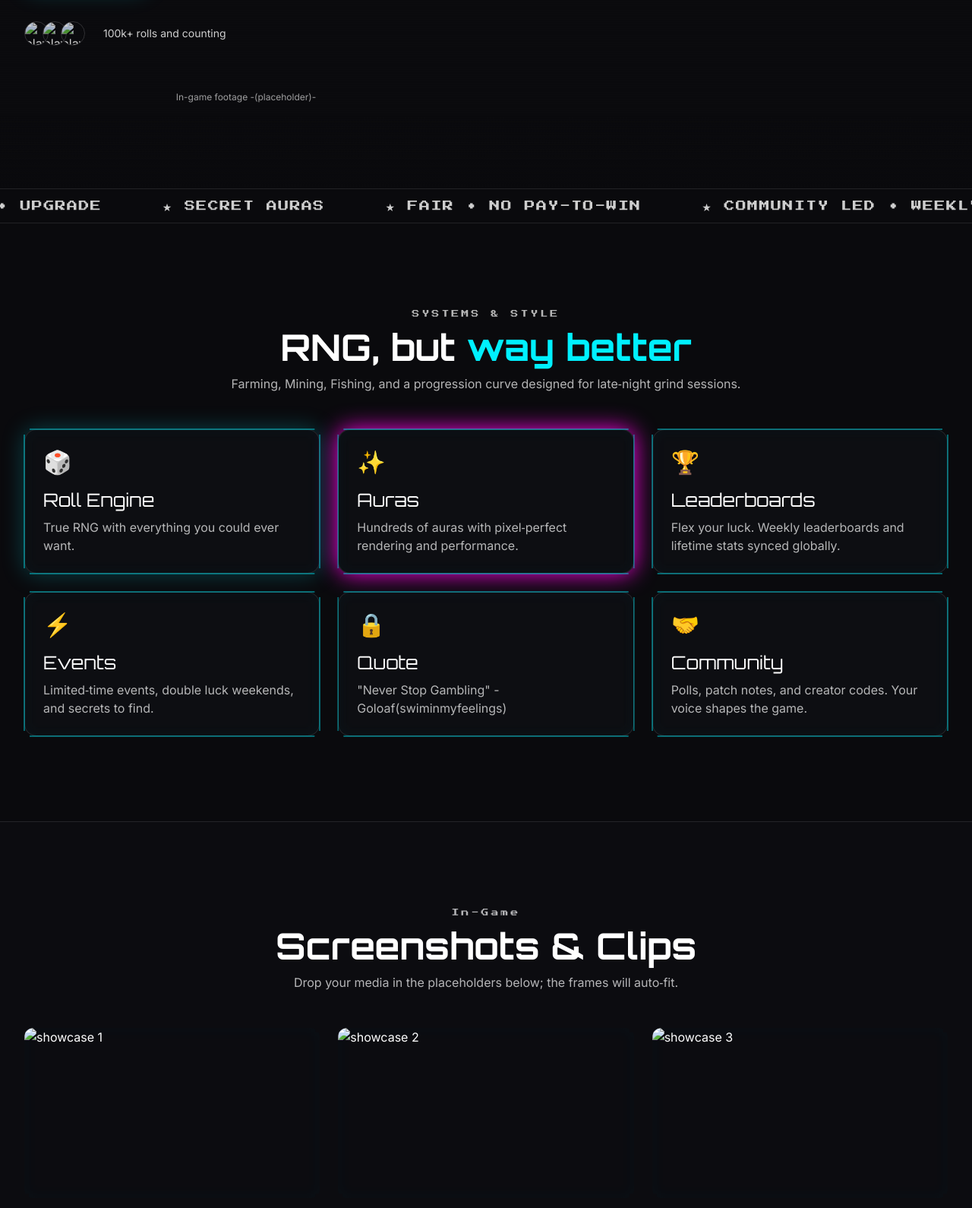
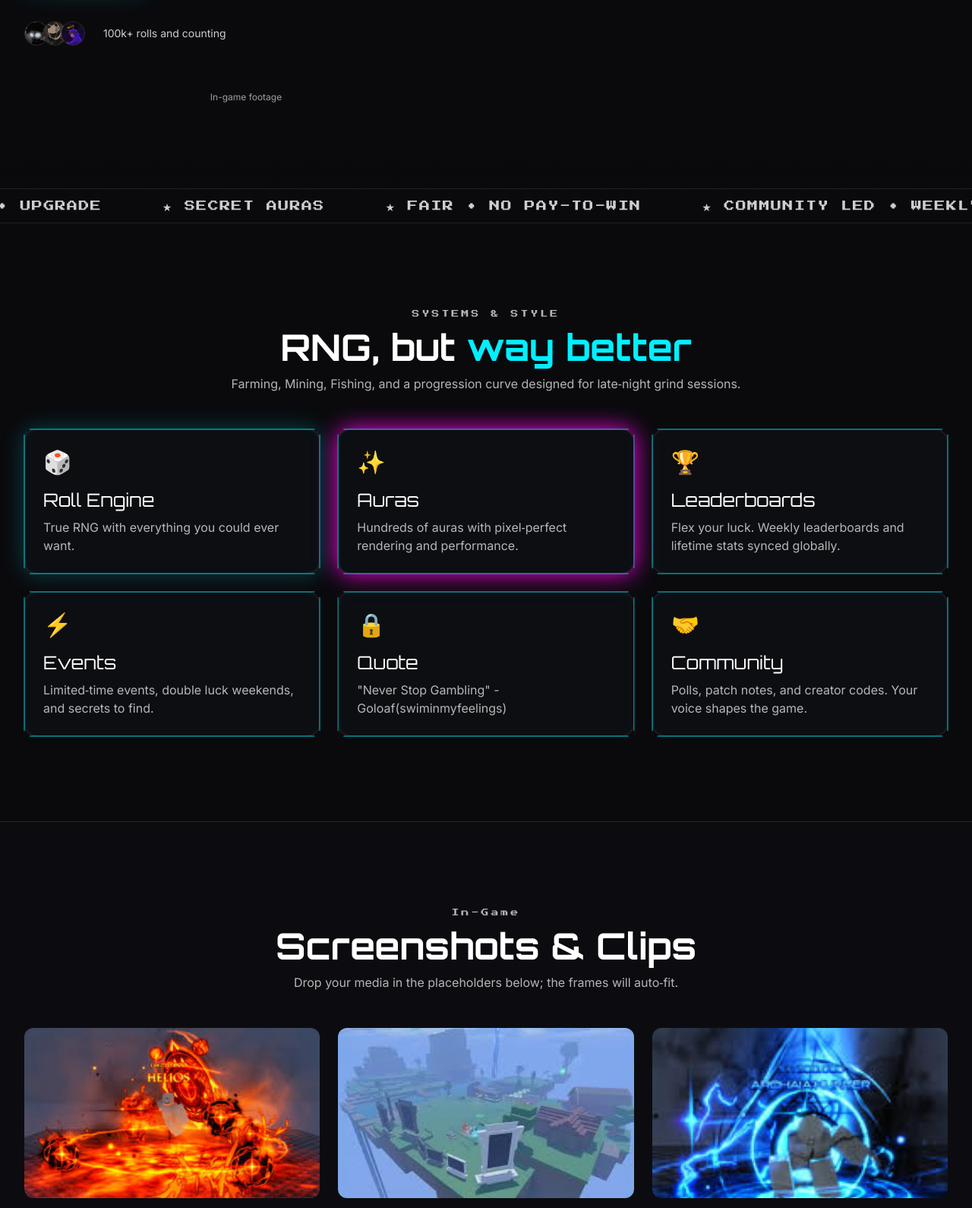
Before and after one commit to Pixelimted/Unknown-RNG, a plain HTML site: page index.html in a window 1280 px wide. Shown: the part 590-2180 px from the top of the page at 76% size. Drawn offline with nearby package versions, Linux system fonts and the light colour scheme.

Commit message:
index.html

```diff
--- a/index.html
+++ b/index.html
@@ -162,9 +162,9 @@
           </div>
           <div class="mt-10 flex items-center gap-6 opacity-80">
             <div class="flex -space-x-2">
-              <img class="w-8 h-8 rounded-full border border-white/20" src="Images/image1" alt="player"/>
-              <img class="w-8 h-8 rounded-full border border-white/20" src="Images/image2" alt="player"/>
-              <img class="w-8 h-8 rounded-full border border-white/20" src="Images/image3" alt="player"/>
+              <img class="w-8 h-8 rounded-full border border-white/20" src="image1.jpg" alt="player"/>
+              <img class="w-8 h-8 rounded-full border border-white/20" src="image2.jpg" alt="player"/>
+              <img class="w-8 h-8 rounded-full border border-white/20" src="image3.jpg" alt="player"/>
             </div>
             <p class="text-sm">100k+ rolls and counting</p>
           </div>
@@ -178,7 +178,7 @@
   	 </div>
        </div>
 
-          <p class="mt-3 text-xs text-center text-white/60">In-game footage -(placeholder)-</p>
+          <p class="mt-3 text-xs text-center text-white/60">In-game footage</p>
         </div>
       </div>
     </div>
@@ -254,13 +254,13 @@
 
       <div class="grid md:grid-cols-3 gap-6 mt-12">
         <figure class="reveal pixel-frame rounded-xl overflow-hidden">
-          <img class="w-full h-56 object-cover" src="Images/helios" alt="showcase 1" />
+          <img class="w-full h-56 object-cover" src="helios.jpg" alt="showcase 1" />
         </figure>
         <figure class="reveal pixel-frame rounded-xl overflow-hidden">
-          <img class="w-full h-56 object-cover" src="Images/urngmap" alt="showcase 2" />
+          <img class="w-full h-56 object-cover" src="urngmap.jpg" alt="showcase 2" />
         </figure>
         <figure class="reveal pixel-frame rounded-xl overflow-hidden">
-          <img class="w-full h-56 object-cover" src="Images/arhunter" alt="showcase 3" />
+          <img class="w-full h-56 object-cover" src="arhunter.jpg" alt="showcase 3" />
         </figure>
       </div>
 
```
